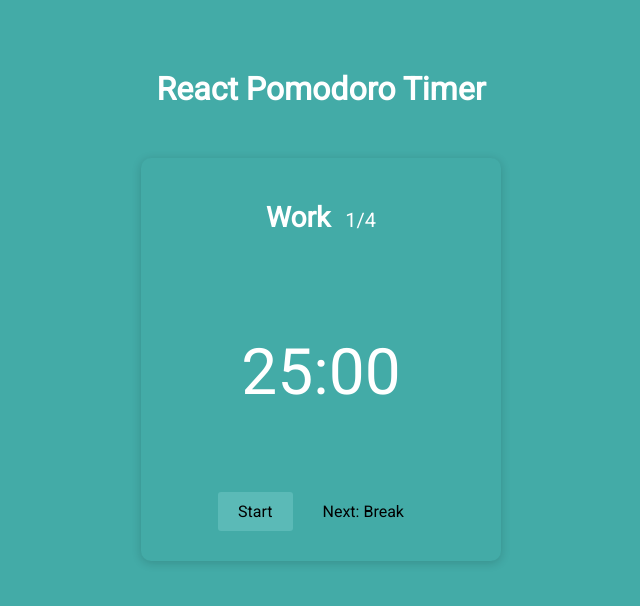
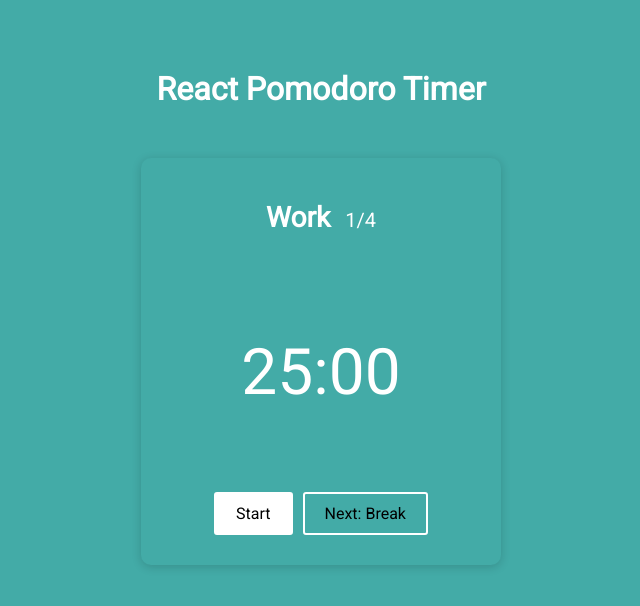
Before and after one commit to matyiu/react-pomodoro-timer, a React app: page / in a window 1280 px wide. Shown: the top 606 px of the page, without its empty margins (319-959 px from the left). Built offline with nearby package versions, Linux system fonts and the light colour scheme.

Commit message:
Changed button styles

```diff
--- a/src/scss/components/_pomodoroTimer.scss
+++ b/src/scss/components/_pomodoroTimer.scss
@@ -40,25 +40,30 @@
         .timer-next {
             background: none;
             padding: 10px 20px;
-            border: none;
+            border: 2px solid transparent;
             cursor: pointer;
             font-family: "Roboto", sans-serif;
             border-radius: 3px;
             font-size: 1rem;
-            transition: background 0.1s ease-out;
+            transition: all 0.1s ease-out;
         }
 
         .timer-pause {
-            background: $primary;
+            background: white;
+            border: 2px solid white;
             margin-right: 10px;
 
             &:hover {
-                background: lighten($primary, 4%);
+                box-shadow: 0 2px 20px rgba($color: #000000, $alpha: 0.09);
             }
         }
 
-        .timer-next:hover {
-            background: $primary;
+        .timer-next {
+            border: 2px solid white;
+
+            &:hover {
+                background: white;
+            }
         }
     }
 }
```
